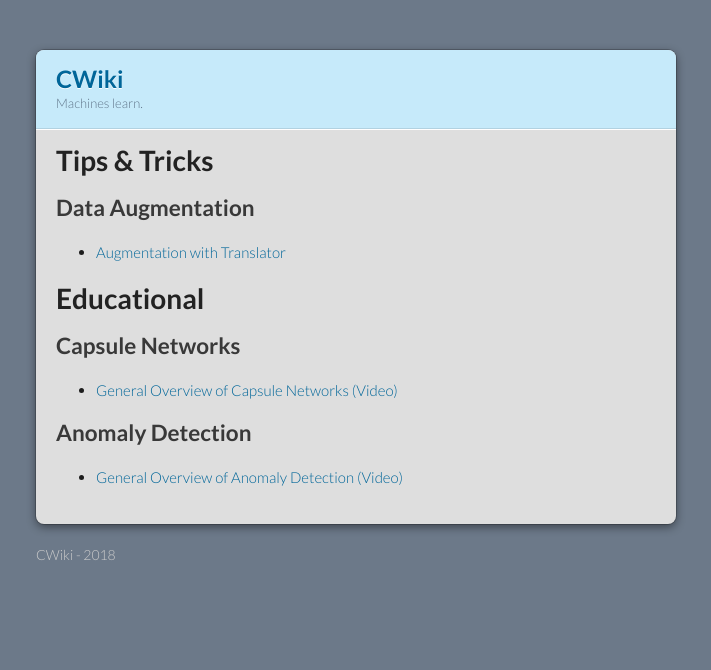
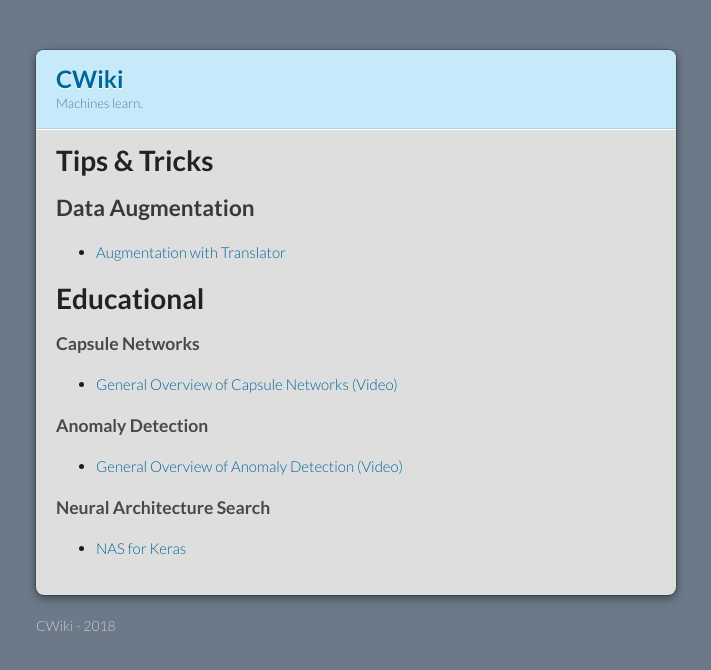
Before and after one commit to burakyldrm/pythoniancultist.github.io, a Jekyll site: the page built from index.md, in a window 1280 px wide. Shown: the top 670 px of the page, without its empty margins (284-995 px from the left). Built offline with Jekyll 4.4.1, drawn with Linux system fonts in a browser that asks for light colours; our own code applies the rules of GitHub Pages for plain Markdown files.

Commit message:
NAS added to wiki

```diff
--- a/index.md
+++ b/index.md
@@ -9,8 +9,11 @@ layout: default
 
 # Educational
 
-## Capsule Networks
+### Capsule Networks
 *   [General Overview of Capsule Networks (Video)](https://www.youtube.com/watch?v=pPN8d0E3900)
 
-## Anomaly Detection
+### Anomaly Detection
 *   [General Overview of Anomaly Detection (Video)](https://www.youtube.com/watch?v=7dHyNPE9sgg)
+
+### Neural Architecture Search
+*   [NAS for Keras](https://autokeras.com/)
```
